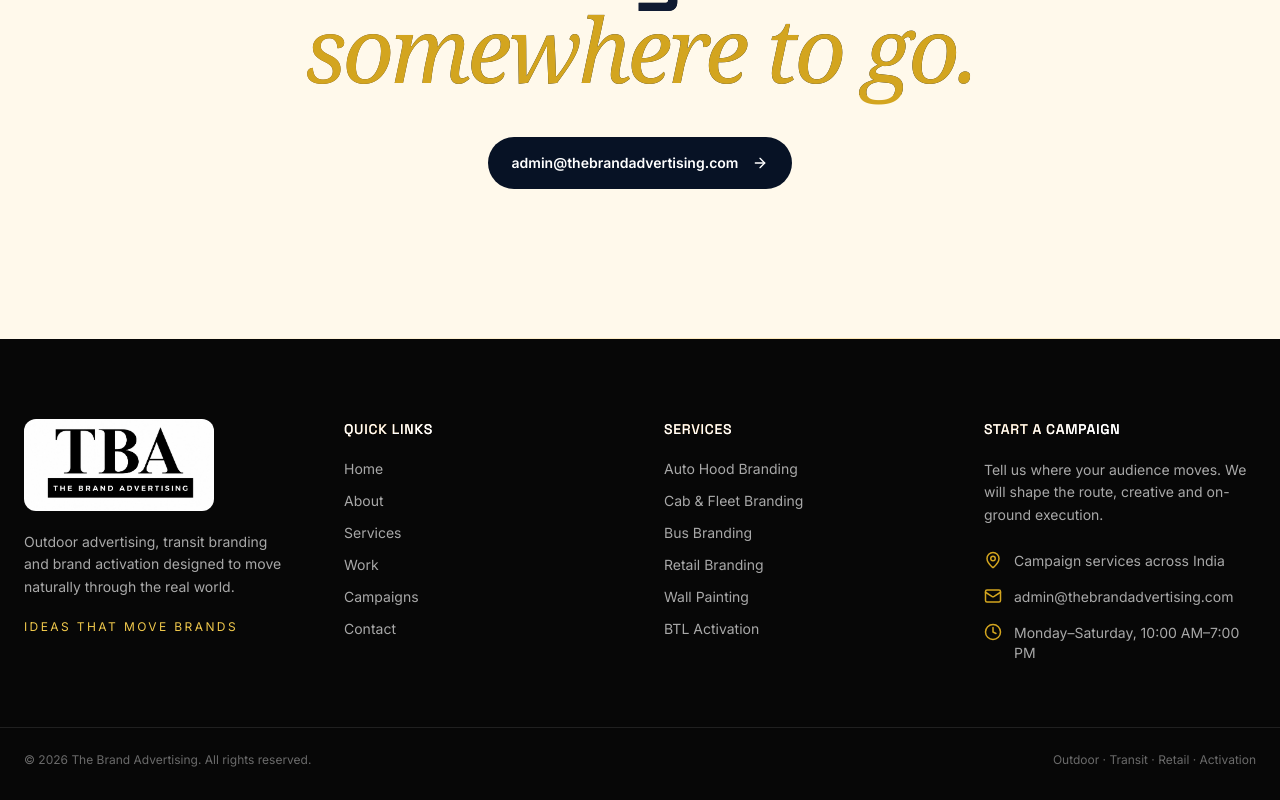
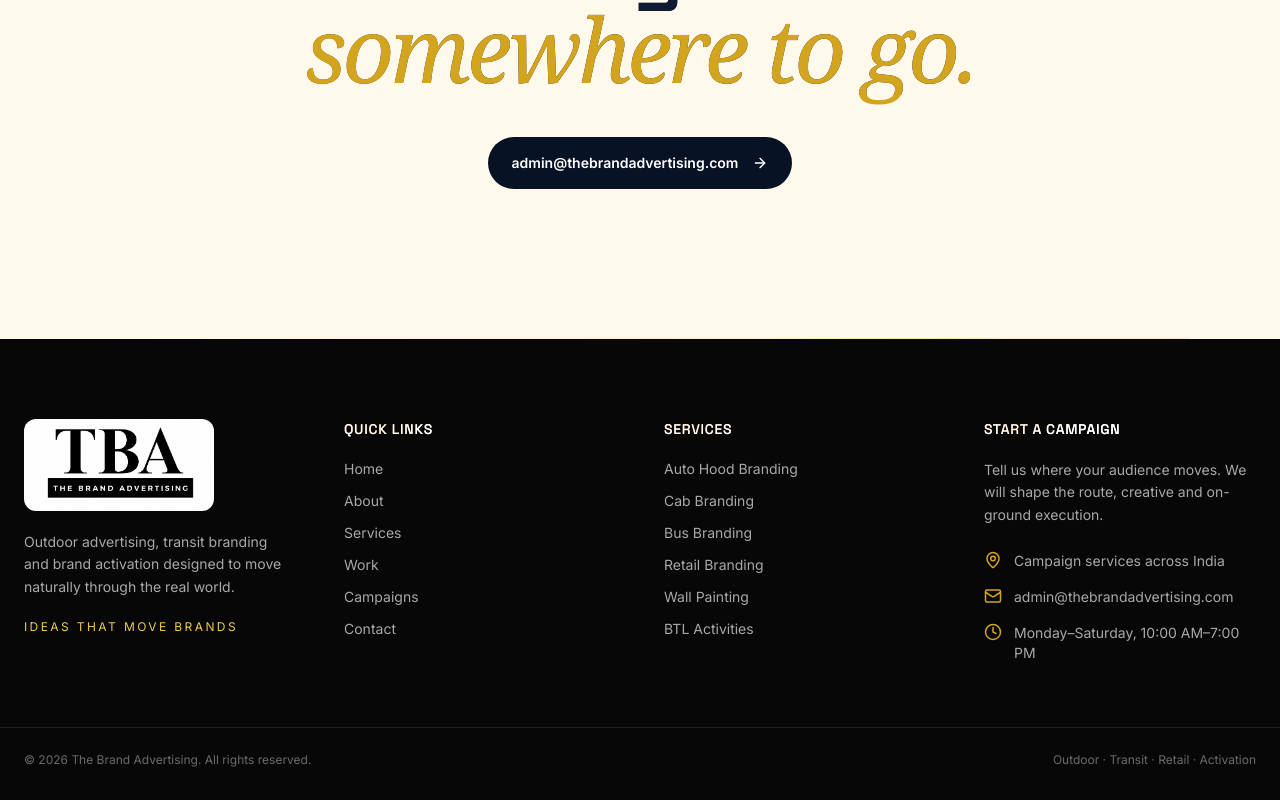
Before and after one commit to paswannishant7-spec/the-brand-advertising-website, a React (Vite) app: page /#/ in a window 1280 px wide. Shown: the part 5339-6139 px from the top of the page. Built offline with nearby package versions, Linux system fonts and the light colour scheme.

Commit message:
Link footer services to matching sections

```diff
--- a/src/components/Footer.jsx
+++ b/src/components/Footer.jsx
@@ -2,12 +2,12 @@ import { Link } from "react-router-dom";
 import { MapPin, Mail, Clock } from "lucide-react";
 
 const services = [
-  "Auto Hood Branding",
-  "Cab & Fleet Branding",
-  "Bus Branding",
-  "Retail Branding",
-  "Wall Painting",
-  "BTL Activation",
+  { label: "Auto Hood Branding", id: "auto-hood-branding" },
+  { label: "Cab Branding", id: "cab-branding" },
+  { label: "Bus Branding", id: "bus-branding" },
+  { label: "Retail Branding", id: "retail-branding" },
+  { label: "Wall Painting", id: "wall-painting" },
+  { label: "BTL Activities", id: "btl-activities" },
 ];
 
 export default function Footer() {
@@ -51,13 +51,13 @@ export default function Footer() {
           </h4>
           <ul className="space-y-3 text-sm">
             {services.map((service) => (
-              <li key={service}>
+              <li key={service.id}>
                 <Link
-                  to="/services"
+                  to={`/services#${service.id}`}
                   className="hover:text-[#f1c94c] transition-colors"
-                  aria-label={`View ${service} service`}
+                  aria-label={`View ${service.label} service`}
                 >
-                  {service}
+                  {service.label}
                 </Link>
               </li>
             ))}
--- a/src/components/ScrollToTop.jsx
+++ b/src/components/ScrollToTop.jsx
@@ -2,9 +2,16 @@ import { useEffect } from "react";
 import { useLocation } from "react-router-dom";
 
 export default function ScrollToTop() {
-  const { pathname } = useLocation();
+  const { pathname, hash } = useLocation();
   useEffect(() => {
+    if (hash) {
+      const timer = window.setTimeout(() => {
+        document.getElementById(hash.slice(1))?.scrollIntoView({ behavior: "smooth", block: "start" });
+      }, 50);
+      return () => window.clearTimeout(timer);
+    }
+
     window.scrollTo({ top: 0, behavior: "instant" });
-  }, [pathname]);
+  }, [pathname, hash]);
   return null;
 }
--- a/src/pages/Services.jsx
+++ b/src/pages/Services.jsx
@@ -146,11 +146,12 @@ export default function Services() {
         {services.map((s, i) => (
           <motion.div
             key={s.title}
+            id={s.title.toLowerCase().replace(/&/g, "and").replace(/[^a-z0-9]+/g, "-").replace(/^-|-$/g, "")}
             initial={{ opacity: 0, y: 40 }}
             whileInView={{ opacity: 1, y: 0 }}
             viewport={{ once: true, margin: "-100px" }}
             transition={{ duration: 0.7, ease: [0.22, 1, 0.36, 1] }}
-            className={`border-b border-charcoal/8 ${i % 2 === 1 ? "bg-mist" : "bg-cream"}`}
+            className={`scroll-mt-24 border-b border-charcoal/8 ${i % 2 === 1 ? "bg-mist" : "bg-cream"}`}
           >
             <div
               className={`max-w-7xl mx-auto px-6 py-16 grid md:grid-cols-2 gap-10 items-center ${
```
